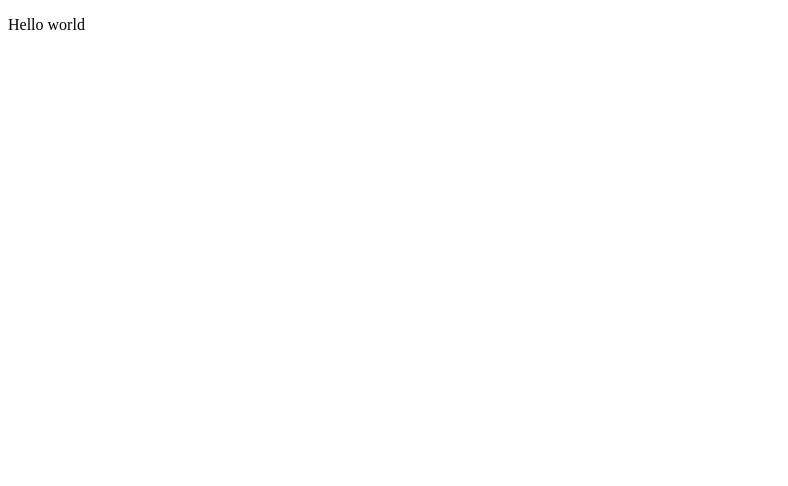
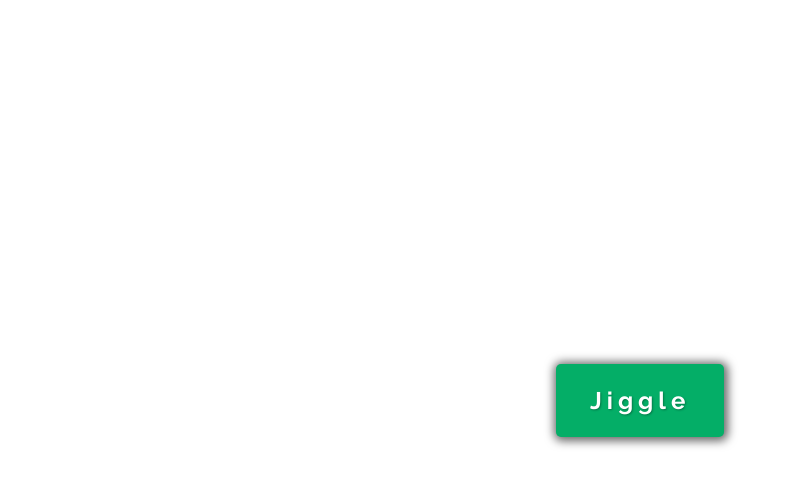
Before and after one commit to Any28Flo/keyframe, a plain HTML site: page index.html in a window 1280 px wide. Shown: the whole page, without its empty margins (0-788 px from the left). Drawn offline with Linux system fonts and the light colour scheme.

Commit message:
Adding advanced functions to the animation

```diff
--- a/index.html
+++ b/index.html
@@ -8,8 +8,10 @@
   <title>Document</title>
 </head>
 <body>
-  <div>
-    <p>Hello world</p>
-  </div>
+
+    <!-- <p>Hello world</p> -->
+    <a href="#" class="button">Jiggle</a>
+
+
 </body>
 </html>
--- a/main.css
+++ b/main.css
@@ -1,5 +1,87 @@
 /* Steps to create and use keyframes */
+/* 1.Define
+   2.Apply */
+   @import url("https://fonts.googleapis.com/css?family=Raleway:400,400i,700");
+   html,body {
+     height:100%;
+   }
+body {
+     display:flex;
+     justify-content:center;
+     align-items: center;
+     font-family:Raleway;
+     font-weight:700;
+     padding:0;
+     margin:0;
+}
+p{
 
-@keyframes rainbowtext {
+  animation-name: rainbowtext; /* must be match with the keyframe we want it use*/
+  animation-duration: 5s;
+  animation-timing-function: linear;
+  animation-delay: 0s;
+  /* How many times the animation runs */
+  animation-iteration-count: infinite;
+}
+
+.button {
+  background-color:#04ae67;
+  padding:22px 34px;
+  text-decoration:none;
+  color:#FFF;
+  font-size:24px;
+  letter-spacing:5px;
+  border-radius:5px;
+  text-shadow:1px 1px 2px rgba(0,0,0,0.3);
+  box-shadow:1px 1px 10px 3px rgba(0,0,0,0.6);
+  /* animation:2s jiggle infinite ease-in; */
+  animation-name: jiggle;
+  animation-duration: 2s;
+  animation-iteration-count: infinite;
+  animation-timing-function: ease-in;
+}
+
+/* @keyframes rainbowtext { */
   /*Define the animation itself */
+  /* 0%{
+    color: red;
+    font-size: 20px;
+  }
+  25%{
+    color: orange;
+  }
+  50%{
+    color: yellow;
+    font-size: 40px;
+    transform: translateX(200px);
+  }
+  75%{
+    color: green;
+  }
+  85%{
+    color: blue;
+
+  }
+  100%{
+    color: purple;
+    font-size: 20px;
+  }
+} */
+/* Animation */
+@keyframes jiggle {
+  0% {
+    transform:translateY(0px);
+  }
+  5% {
+    transform:scale(1.1,0.9);
+  }
+  10% {
+    transform:translateY(-5px) scale(0.9, 1.1);
+  }
+  15% {
+    transform:translateY(-3px) scale(1,1);
+  }
+  20% {
+    transform:translateY(0px) scale(1,1);
+  }
 }
```
